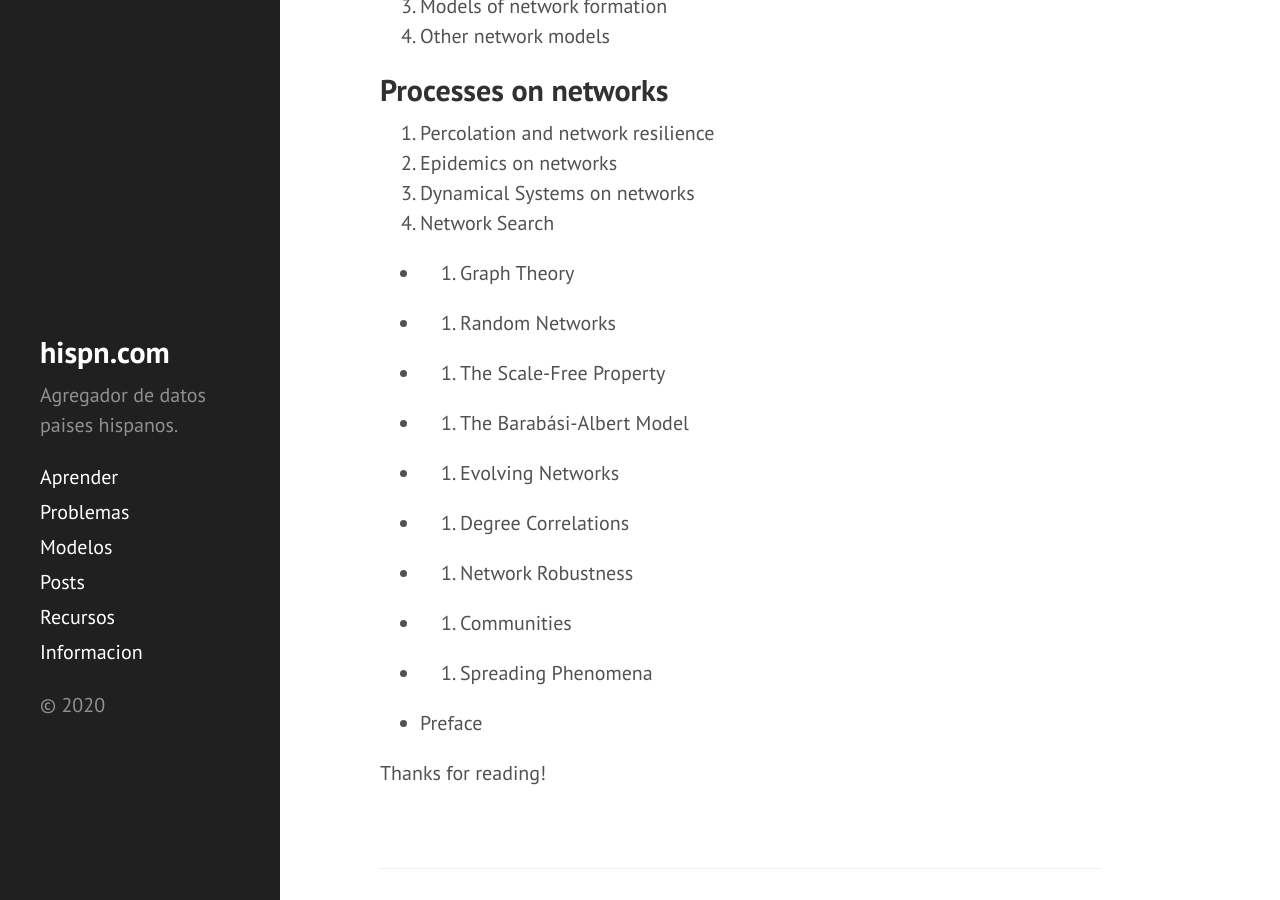
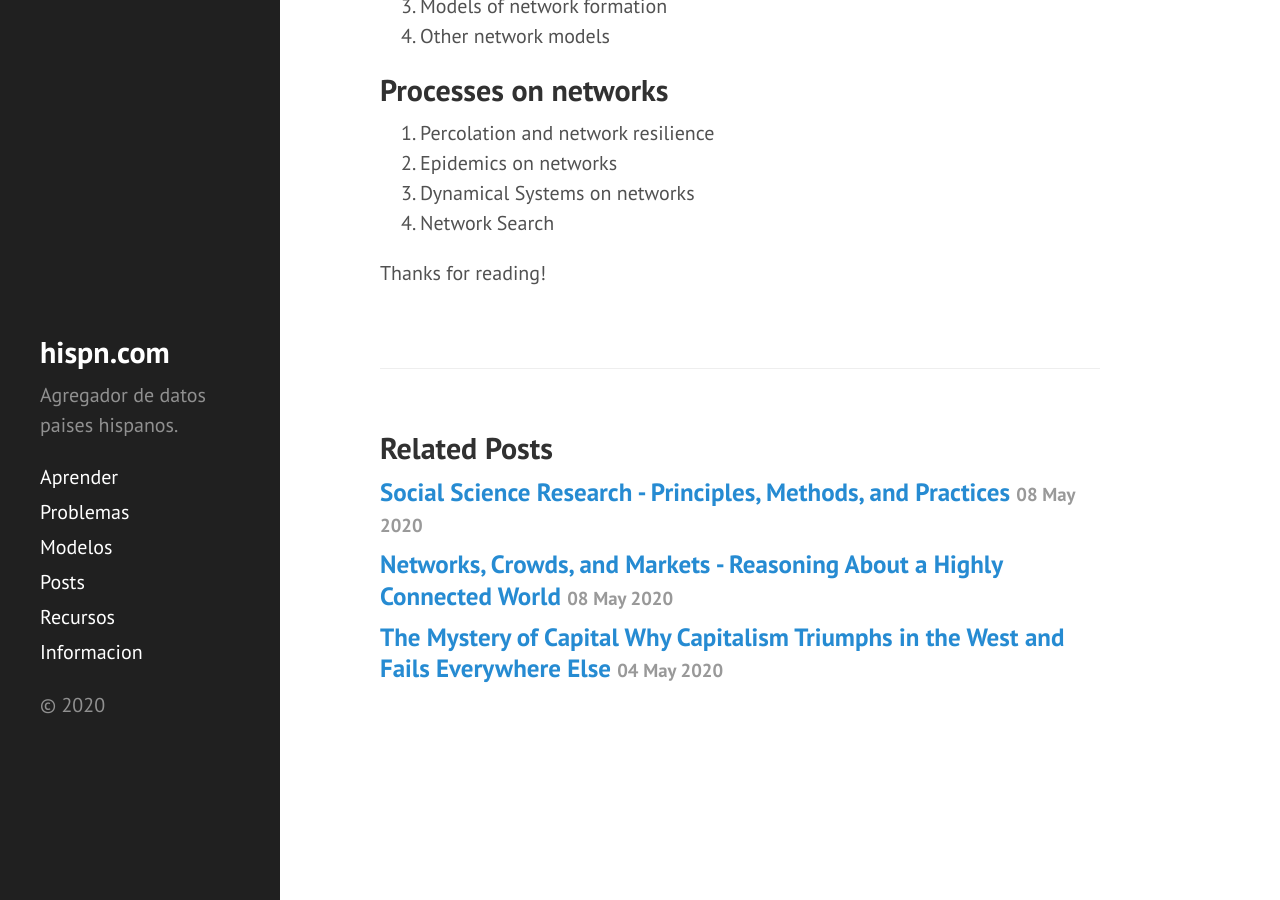
Before and after one commit to DanielBremont/hispn.github.io, a Jekyll site: the page built from _posts/libros/2020-04-02-network-science.md, in a window 1280 px wide and 900 px high, scrolled down 876 px. Built offline with Jekyll 4.4.1, drawn with Linux system fonts in a browser that asks for light colours.

Commit message:
Nuevo commit

```diff
--- a/_posts/libros/2020-04-02-network-science.md
+++ b/_posts/libros/2020-04-02-network-science.md
@@ -43,16 +43,4 @@ categories: [libros]
 18. Dynamical Systems on networks
 19. Network Search
 
-
-- 2. Graph Theory
-- 3. Random Networks
-- 4. The Scale-Free Property
-- 5. The Barabási-Albert Model
-- 6. Evolving Networks
-- 7. Degree Correlations
-- 8. Network Robustness
-- 9. Communities
-- 10. Spreading Phenomena
-- Preface
-
 Thanks for reading!
```
